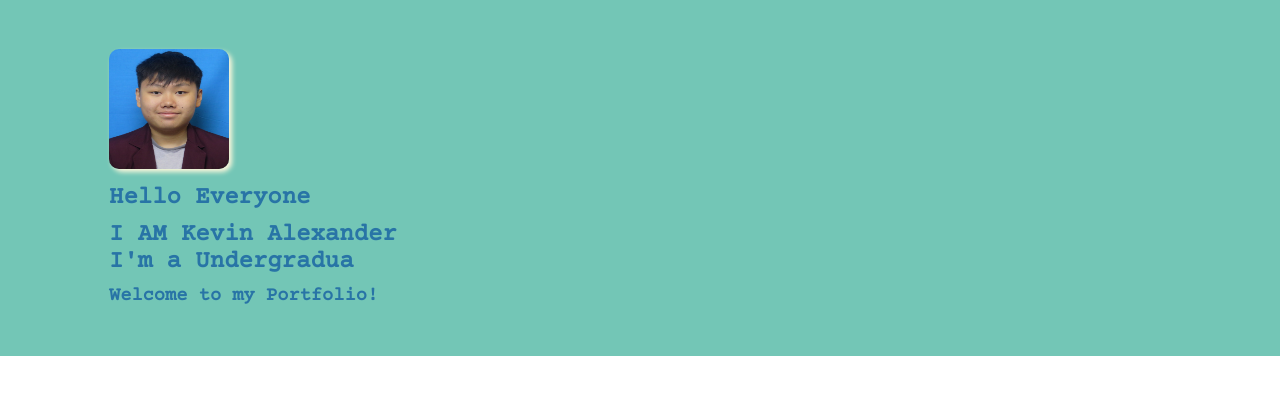
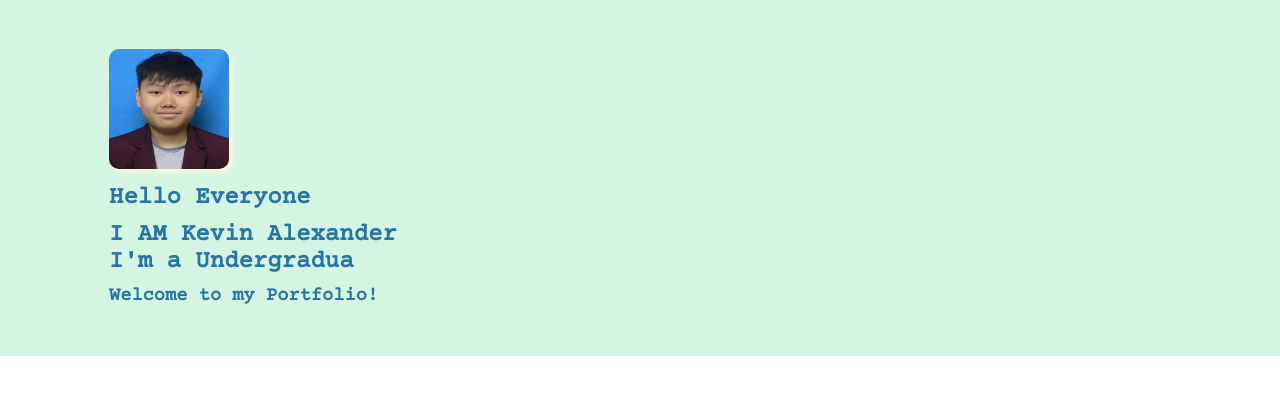
Before and after one commit to Trouble12327/PortfolioKevin, a plain HTML site: page index.html in a window 1280 px wide. Shown: the part 71-476 px from the top of the page. Drawn offline with nearby package versions, Linux system fonts and the light colour scheme.

Commit message:
Update style.css

```diff
--- a/style.css
+++ b/style.css
@@ -108,7 +108,7 @@ header ul li a {
 }
 
 .banner {
-    background-color: #73c6b6;
+    background-color: #d5f5e3;
 }
 
 .banner img {
@@ -126,11 +126,11 @@ header ul li a {
 .banner-left,
 h2,
 h3 {
-    background-color: #73c6b6;
+    background-color:#d5f5e3;
 }
 
 .banner-left.p {
-    background-color: #73c6b6;
+    background-color: #d5f5e3;
 }
 
 
```
